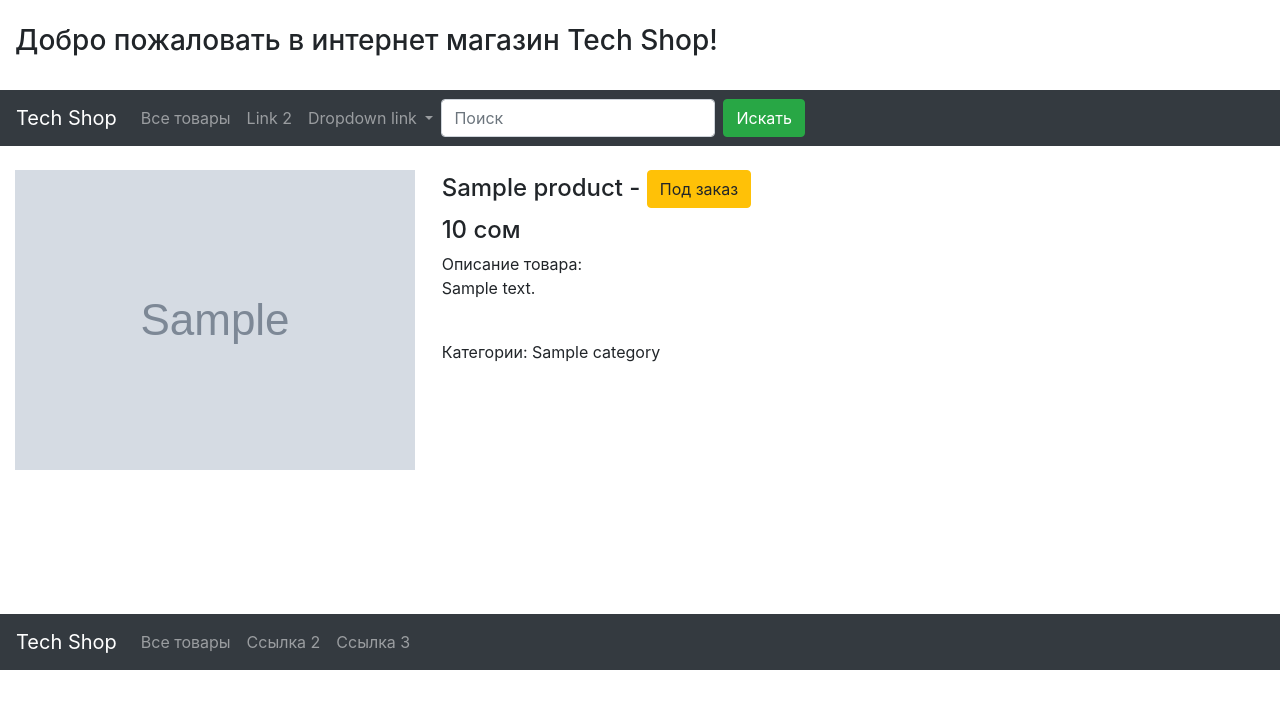
After one commit to Ataiskih/techshop, a Django app: template product/templates/product/product.html in a window 1280 px wide. The commit adds this page. Shown: the top 709 px of the page. Run offline with Django 3.2, Linux system fonts and the light colour scheme; the template is opened without the code that fills it: most values are stand-ins (such as "Sample title", 1, 10 or a date in 2020); grey boxes marked "Sample" are stand-in pictures; some libraries are stand-ins or nearby versions.

Commit message:
added opportunities to upload photo to product page, added following  link to product

```diff
--- a/core/templates/base.html
+++ b/core/templates/base.html
@@ -66,12 +66,12 @@
           <span class="navbar-toggler-icon"></span>
         </button>
         <!-- Бренд -->
-        <a class="navbar-brand" href="#">Логотип</a>
+        <a class="navbar-brand" href="{% url 'home' %}">Tech Shop</a>
         <!-- Ссылки -->
         <div class="collapse navbar-collapse" id="nav-content">
           <ul class="navbar-nav">
             <li class="nav-item">
-              <a class="nav-link" href="#">Ссылка 1</a>
+              <a class="nav-link" href="{% url 'products' %}">Все товары</a>
             </li>
             <li class="nav-item">
               <a class="nav-link" href="#">Ссылка 2</a>
--- /dev/null
+++ b/product/templates/product/product.html
@@ -0,0 +1,23 @@
+{% extends 'base.html' %}
+{% block content %}
+<br>
+<div class="row">
+    <div class="col-lg-4 col-md-6 col-sm-12">
+        {% if product.image %}
+            <img src="{{ product.image.url }}">
+        {% endif %}
+    </div>
+    <div class="col-lg-8 col-md-6 col-sm-12">
+        <h4>{{ product.name }} -
+            {% if product.availability_in_store %}
+                <button class="btn btn-success">Есть в наличии</button>
+            {% else %}
+                <button class="btn btn-warning">Под заказ</button>
+            {% endif %}</h4>
+        <h4>{{ product.price }} сом</h4>
+        <div>Описание товара: {{ product.description|linebreaks }}</div>
+            <br>
+            Категории: {{ product.category }}
+    </div>
+</div>
+{% endblock %}
--- a/product/urls.py
+++ b/product/urls.py
@@ -1,7 +1,8 @@
 from django.urls import path
-from product.views import products
+from product.views import products, product
 
 
 urlpatterns = [
     path("all/", products, name="products"),
+    path("<int:id>/", product, name="product"),
 ]
```
Also changed, not shown: product/models.py (+7 -1 lines), product/templates/product/products.html (+7 -9 lines), product/views.py (+7 -0 lines), product/migrations/0004_auto_20200710_2151.py (added), product/migrations/0005_product_image.py (added), product/migrations/0006_auto_20200710_2204.py (added), 1 other file.
